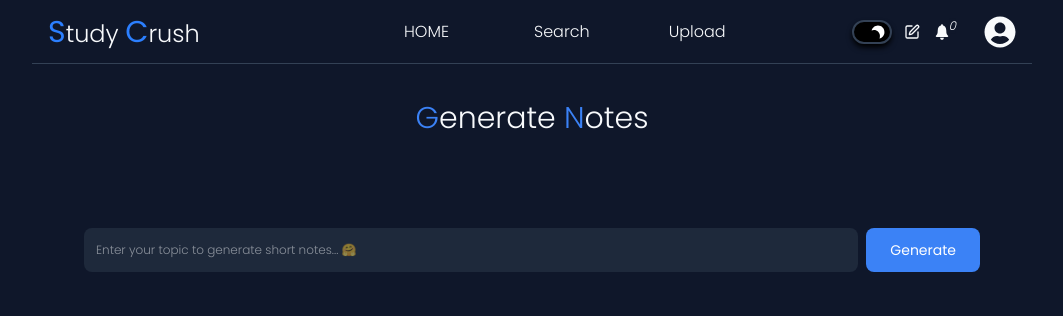
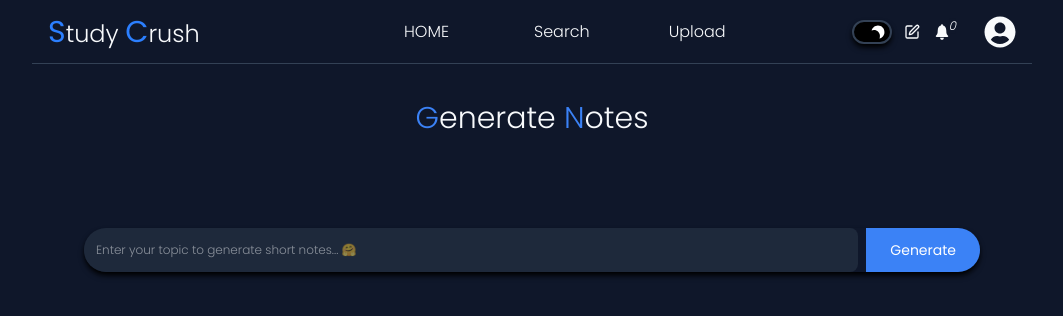
Before and after one commit to shailendrapawar/studyCrush, a React (Vite) app in the folder frontend/: page /user/generateNotes in a window 1280 px wide. Shown: the top 316 px of the page, without its empty margins (108-1171 px from the left). Built offline with nearby package versions, Linux system fonts and the light colour scheme; no server answers.

Commit message:
added: shaodws for componnents

```diff
--- a/frontend/src/pages/createNotesPage/CreateNotesPage.jsx
+++ b/frontend/src/pages/createNotesPage/CreateNotesPage.jsx
@@ -87,7 +87,7 @@ const CreateNotesPage = () => {
                 </section>
 
                 {/* Input Section */}
-                <div className="w-full flex gap-2">
+                <div className="w-full flex gap-2 shadow-black shadow-md rounded-full overflow-hidden ">
                     <input
                         value={prompt}
                         onChange={(e) => setPrompt(e.target.value)}
@@ -103,7 +103,7 @@ const CreateNotesPage = () => {
 
                     {!loading && (
                         <button
-                            className=" px-6 py-3 rounded-lg text-sm font-medium transition-colors"
+                            className=" px-6 py-3 text-sm font-medium transition-colors"
                             style={{
                                 backgroundColor: currentTheme?.accent,
                                 color: currentTheme?.buttonText || "white"
```
